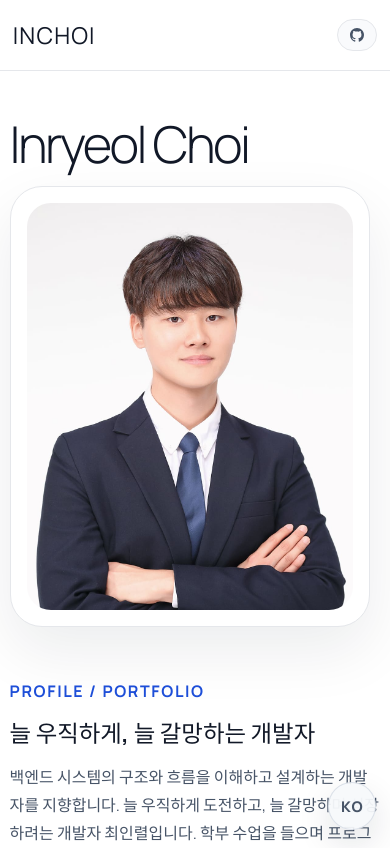
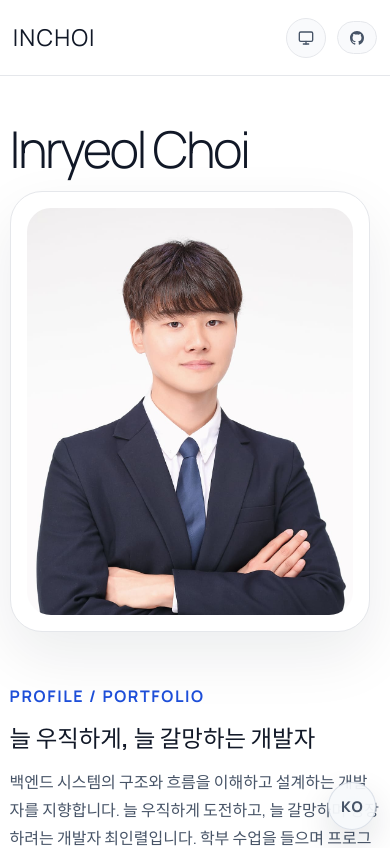
Before and after one commit to InryeolChoi/inchoi.github.io, a React (Vite) app: page / in a window 390 px wide. Shown: the top 848 px of the page. Built offline with nearby package versions, Linux system fonts and the light colour scheme.

Commit message:
Add theme toggle with system mode

```diff
--- a/src/App.tsx
+++ b/src/App.tsx
@@ -11,14 +11,39 @@ import { LearningHistory } from "./components/LearningHistory";
 import { Other } from "./components/Other";
 import { Projects } from "./components/Projects";
 import { Skills } from "./components/Skills";
+import { ThemeToggle } from "./components/ThemeToggle";
 import { getLocale } from "./data/siteContent";
-import type { Locale } from "./types";
+import type { Locale, ResolvedTheme, ThemeMode } from "./types";
+
+const THEME_STORAGE_KEY = "theme_mode_v1";
+const prefersDarkQuery = "(prefers-color-scheme: dark)";
+
+const getStoredThemeMode = (): ThemeMode => {
+  if (typeof window === "undefined") {
+    return "system";
+  }
+
+  const storedValue = window.localStorage.getItem(THEME_STORAGE_KEY);
+  if (storedValue === "light" || storedValue === "dark" || storedValue === "system") {
+    return storedValue;
+  }
+
+  return "system";
+};
+
+const getSystemTheme = (): ResolvedTheme =>
+  window.matchMedia(prefersDarkQuery).matches ? "dark" : "light";
 
 function App() {
   const { i18n, t } = useTranslation();
   const [showIntro, setShowIntro] = useState(true);
   const [isExporting, setIsExporting] = useState(false);
+  const [themeMode, setThemeMode] = useState<ThemeMode>(() => getStoredThemeMode());
+  const [systemTheme, setSystemTheme] = useState<ResolvedTheme>(() =>
+    typeof window === "undefined" ? "light" : getSystemTheme(),
+  );
   const locale: Locale = getLocale(i18n.language);
+  const resolvedTheme: ResolvedTheme = themeMode === "system" ? systemTheme : themeMode;
   const cvRef = useRef<HTMLElement>(null);
 
   useEffect(() => {
@@ -35,12 +60,33 @@ function App() {
     document.documentElement.lang = locale;
   }, [locale]);
 
+  useEffect(() => {
+    const mediaQuery = window.matchMedia(prefersDarkQuery);
+    const syncSystemTheme = () => {
+      setSystemTheme(mediaQuery.matches ? "dark" : "light");
+    };
+
+    syncSystemTheme();
+    mediaQuery.addEventListener("change", syncSystemTheme);
+    return () => {
+      mediaQuery.removeEventListener("change", syncSystemTheme);
+    };
+  }, []);
+
+  useEffect(() => {
+    document.documentElement.dataset.theme = resolvedTheme;
+    document.documentElement.dataset.themeMode = themeMode;
+    document.documentElement.style.colorScheme = resolvedTheme;
+    window.localStorage.setItem(THEME_STORAGE_KEY, themeMode);
+  }, [resolvedTheme, themeMode]);
+
   const handleDownloadCv = async () => {
     if (!cvRef.current || isExporting) {
       return;
     }
 
     setIsExporting(true);
+    document.documentElement.dataset.exportingPdf = "true";
 
     try {
       const html2pdf = (await import("html2pdf.js")).default;
@@ -97,6 +143,7 @@ function App() {
         .from(cvRef.current)
         .save();
     } finally {
+      delete document.documentElement.dataset.exportingPdf;
       window.setTimeout(() => {
         setIsExporting(false);
       }, 150);
@@ -111,6 +158,8 @@ function App() {
           <a className="brand" href="#about">
             {t("brand")}
           </a>
+          <div className="topBarActions">
+            <ThemeToggle mode={themeMode} resolvedTheme={resolvedTheme} onChange={setThemeMode} />
             <a
               className="topGithubLink"
               href="https://github.com/InryeolChoi"
@@ -126,6 +175,7 @@ function App() {
               </svg>
               <span>{t("github")}</span>
             </a>
+          </div>
         </header>
 
         <main className={isExporting ? "pageContent exportMode" : "pageContent"} id="content" ref={cvRef}>
--- /dev/null
+++ b/src/components/ThemeToggle.tsx
@@ -0,0 +1,81 @@
+import { useEffect, useMemo, useRef, useState } from "react";
+import { FiMonitor, FiMoon, FiSun } from "react-icons/fi";
+import { useTranslation } from "react-i18next";
+
+import type { ResolvedTheme, ThemeMode } from "../types";
+
+type ThemeToggleProps = {
+  mode: ThemeMode;
+  resolvedTheme: ResolvedTheme;
+  onChange: (mode: ThemeMode) => void;
+};
+
+const themeIconMap = {
+  light: FiSun,
+  dark: FiMoon,
+  system: FiMonitor,
+} as const;
+
+export function ThemeToggle({ mode, resolvedTheme, onChange }: ThemeToggleProps) {
+  const { t } = useTranslation();
+  const [open, setOpen] = useState(false);
+  const rootRef = useRef<HTMLDivElement>(null);
+
+  useEffect(() => {
+    const handlePointerDown = (event: MouseEvent) => {
+      if (!rootRef.current?.contains(event.target as Node)) {
+        setOpen(false);
+      }
+    };
+
+    document.addEventListener("mousedown", handlePointerDown);
+    return () => {
+      document.removeEventListener("mousedown", handlePointerDown);
+    };
+  }, []);
+
+  const options = useMemo(
+    () => [
+      { mode: "light" as const, label: t("themeLight"), Icon: FiSun },
+      { mode: "dark" as const, label: t("themeDark"), Icon: FiMoon },
+      { mode: "system" as const, label: t("themeSystem"), Icon: FiMonitor },
+    ],
+    [t],
+  );
+  const TriggerIcon = themeIconMap[mode];
+
+  return (
+    <div className="themeToggleRoot" ref={rootRef}>
+      <button
+        type="button"
+        className={open ? "themeToggleButton isOpen" : "themeToggleButton"}
+        aria-expanded={open}
+        aria-haspopup="menu"
+        aria-label={`${t("themeLabel")} (${t(`theme${mode[0].toUpperCase()}${mode.slice(1)}`)})`}
+        onClick={() => setOpen((current) => !current)}
+      >
+        <TriggerIcon aria-hidden="true" />
+        <span className="themeToggleStatus">{resolvedTheme === "dark" ? t("themeDark") : t("themeLight")}</span>
+      </button>
+
+      <div className={open ? "themeToggleMenu isOpen" : "themeToggleMenu"} role="menu" aria-label={t("themeLabel")}>
+        {options.map(({ mode: optionMode, label, Icon }) => (
+          <button
+            key={optionMode}
+            type="button"
+            role="menuitemradio"
+            aria-checked={mode === optionMode}
+            className={mode === optionMode ? "themeToggleOption active" : "themeToggleOption"}
+            onClick={() => {
+              onChange(optionMode);
+              setOpen(false);
+            }}
+          >
+            <Icon aria-hidden="true" />
+            <span>{label}</span>
+          </button>
+        ))}
+      </div>
+    </div>
+  );
+}
--- a/src/index.css
+++ b/src/index.css
@@ -19,6 +19,83 @@
   --accent-soft: #dbeafe;
   --shadow-soft: 0 12px 32px rgba(15, 23, 42, 0.06);
   --shadow-strong: 0 24px 60px rgba(15, 23, 42, 0.08);
+  --page-bg: #ffffff;
+  --header-surface: rgba(255, 255, 255, 0.94);
+  --header-pill: rgba(248, 250, 252, 0.85);
+  --header-pill-hover: rgba(219, 234, 254, 0.7);
+  --floating-surface: rgba(248, 250, 252, 0.88);
+  --floating-surface-strong: rgba(248, 250, 252, 0.94);
+  --floating-border: rgba(148, 163, 184, 0.28);
+  --tooltip-surface: rgba(255, 255, 255, 0.94);
+  --tooltip-border: rgba(148, 163, 184, 0.18);
+  --interactive-surface: #ffffff;
+  --interactive-surface-hover: rgba(239, 246, 255, 0.72);
+  --skill-icon-surface: #1f2937;
+  --course-group-surface: linear-gradient(180deg, rgba(248, 250, 252, 0.94), rgba(255, 255, 255, 0.98));
+  --course-pill-border: rgba(226, 232, 240, 0.95);
+  --course-pill-shadow: 0 6px 16px rgba(15, 23, 42, 0.04);
+}
+
+:root[data-theme="dark"] {
+  color: #e5eefc;
+  background: #0b1220;
+  --ink-strong: #e5eefc;
+  --ink-soft: #9caecb;
+  --surface: #101826;
+  --surface-strong: #111b2b;
+  --surface-muted: #0d1522;
+  --line: rgba(148, 163, 184, 0.2);
+  --accent: #60a5fa;
+  --accent-deep: #93c5fd;
+  --accent-soft: rgba(96, 165, 250, 0.16);
+  --shadow-soft: 0 16px 40px rgba(2, 6, 23, 0.34);
+  --shadow-strong: 0 28px 72px rgba(2, 6, 23, 0.45);
+  --page-bg: radial-gradient(circle at top, rgba(30, 41, 59, 0.5), rgba(11, 18, 32, 1) 50%);
+  --header-surface: rgba(11, 18, 32, 0.84);
+  --header-pill: rgba(15, 23, 42, 0.86);
+  --header-pill-hover: rgba(37, 99, 235, 0.22);
+  --floating-surface: rgba(15, 23, 42, 0.9);
+  --floating-surface-strong: rgba(15, 23, 42, 0.96);
+  --floating-border: rgba(148, 163, 184, 0.2);
+  --tooltip-surface: rgba(15, 23, 42, 0.96);
+  --tooltip-border: rgba(148, 163, 184, 0.22);
+  --interactive-surface: #111b2b;
+  --interactive-surface-hover: rgba(37, 99, 235, 0.16);
+  --skill-icon-surface: #0f172a;
+  --course-group-surface: linear-gradient(180deg, rgba(15, 23, 42, 0.98), rgba(17, 27, 43, 0.98));
+  --course-pill-border: rgba(148, 163, 184, 0.22);
+  --course-pill-shadow: 0 10px 24px rgba(2, 6, 23, 0.3);
+}
+
+:root[data-exporting-pdf="true"] {
+  color: #14213d;
+  background: #ffffff;
+  --ink-strong: #111827;
+  --ink-soft: #475467;
+  --surface: #ffffff;
+  --surface-strong: #ffffff;
+  --surface-muted: #f8fafc;
+  --line: #e5e7eb;
+  --accent: #2563eb;
+  --accent-deep: #1d4ed8;
+  --accent-soft: #dbeafe;
+  --shadow-soft: 0 12px 32px rgba(15, 23, 42, 0.06);
+  --shadow-strong: 0 24px 60px rgba(15, 23, 42, 0.08);
+  --page-bg: #ffffff;
+  --header-surface: rgba(255, 255, 255, 0.94);
+  --header-pill: rgba(248, 250, 252, 0.85);
+  --header-pill-hover: rgba(219, 234, 254, 0.7);
+  --floating-surface: rgba(248, 250, 252, 0.88);
+  --floating-surface-strong: rgba(248, 250, 252, 0.94);
+  --floating-border: rgba(148, 163, 184, 0.28);
+  --tooltip-surface: rgba(255, 255, 255, 0.94);
+  --tooltip-border: rgba(148, 163, 184, 0.18);
+  --interactive-surface: #ffffff;
+  --interactive-surface-hover: rgba(239, 246, 255, 0.72);
+  --skill-icon-surface: #1f2937;
+  --course-group-surface: linear-gradient(180deg, rgba(248, 250, 252, 0.94), rgba(255, 255, 255, 0.98));
+  --course-pill-border: rgba(226, 232, 240, 0.95);
+  --course-pill-shadow: 0 6px 16px rgba(15, 23, 42, 0.04);
 }
 
 * {
@@ -34,7 +111,8 @@ body {
   min-width: 320px;
   min-height: 100vh;
   color: var(--ink-strong);
-  background: #ffffff;
+  background: var(--page-bg);
+  transition: background-color 0.2s ease, color 0.2s ease;
 }
 
 a {
@@ -68,8 +146,9 @@ img {
   align-items: center;
   justify-content: space-between;
   padding: 1.1rem clamp(1.2rem, 2vw, 2rem);
-  background: rgba(255, 255, 255, 0.94);
+  background: var(--header-surface);
   border-bottom: 1px solid var(--line);
+  backdrop-filter: blur(18px);
 }
 
 .brand {
@@ -79,6 +158,12 @@ img {
   letter-spacing: 0.05em;
 }
 
+.topBarActions {
+  display: inline-flex;
+  align-items: center;
+  gap: 0.65rem;
+}
+
 .topGithubLink {
   display: inline-flex;
   align-items: center;
@@ -86,7 +171,7 @@ img {
   padding: 0.45rem 0.8rem;
   border-radius: 999px;
   border: 1px solid var(--line);
-  background: rgba(248, 250, 252, 0.85);
+  background: var(--header-pill);
   color: var(--ink-soft);
   transition: transform 0.2s ease, background-color 0.2s ease, color 0.2s ease;
 }
@@ -94,7 +179,94 @@ img {
 .topGithubLink:hover,
 .topGithubLink:focus-visible {
   transform: translateY(-1px);
-  background: rgba(219, 234, 254, 0.7);
+  background: var(--header-pill-hover);
+  color: var(--ink-strong);
+}
+
+.themeToggleRoot {
+  position: relative;
+}
+
+.themeToggleButton {
+  display: inline-flex;
+  align-items: center;
+  justify-content: center;
+  gap: 0.45rem;
+  min-width: 2.5rem;
+  height: 2.5rem;
+  padding: 0 0.78rem;
+  border: 1px solid var(--line);
+  border-radius: 999px;
+  background: var(--header-pill);
+  color: var(--ink-soft);
+  cursor: pointer;
+  transition: transform 0.2s ease, background-color 0.2s ease, color 0.2s ease;
+}
+
+.themeToggleButton:hover,
+.themeToggleButton:focus-visible,
+.themeToggleButton.isOpen {
+  transform: translateY(-1px);
+  background: var(--header-pill-hover);
+  color: var(--ink-strong);
+}
+
+.themeToggleButton svg,
+.themeToggleOption svg {
+  width: 1rem;
+  height: 1rem;
+}
+
+.themeToggleStatus {
+  display: none;
+  font-size: 0.88rem;
+  font-weight: 700;
+}
+
+.themeToggleMenu {
+  position: absolute;
+  right: 0;
+  top: calc(100% + 0.55rem);
+  z-index: 30;
+  display: grid;
+  gap: 0.35rem;
+  min-width: 10rem;
+  padding: 0.45rem;
+  border: 1px solid var(--line);
+  border-radius: 18px;
+  background: var(--surface-strong);
+  box-shadow: var(--shadow-soft);
+  opacity: 0;
+  transform: translateY(-8px);
+  pointer-events: none;
+  transition: opacity 0.18s ease, transform 0.18s ease;
+}
+
+.themeToggleMenu.isOpen {
+  opacity: 1;
+  transform: translateY(0);
+  pointer-events: auto;
+}
+
+.themeToggleOption {
+  display: inline-flex;
+  align-items: center;
+  gap: 0.7rem;
+  width: 100%;
+  min-height: 2.5rem;
+  padding: 0.55rem 0.75rem;
+  border: 0;
+  border-radius: 14px;
+  background: transparent;
+  color: var(--ink-soft);
+  cursor: pointer;
+  transition: background-color 0.2s ease, color 0.2s ease;
+}
+
+.themeToggleOption:hover,
+.themeToggleOption:focus-visible,
+.themeToggleOption.active {
+  background: var(--accent-soft);
   color: var(--ink-strong);
 }
 
@@ -127,9 +299,9 @@ img {
   justify-content: center;
   width: 3.3rem;
   height: 3.3rem;
-  border: 1px solid rgba(148, 163, 184, 0.28);
+  border: 1px solid var(--floating-border);
   border-radius: 999px;
-  background: rgba(248, 250, 252, 0.88);
+  background: var(--floating-surface);
   backdrop-filter: blur(16px);
   box-shadow: 0 14px 34px rgba(15, 23, 42, 0.12);
   overflow: visible;
@@ -141,7 +313,7 @@ img {
 
 .floatingLanguageControl.isOpen {
   width: 7.2rem;
-  background: rgba(248, 250, 252, 0.94);
+  background: var(--floating-surface-strong);
   box-shadow: 0 16px 36px rgba(15, 23, 42, 0.14);
 }
 
@@ -151,9 +323,9 @@ img {
   bottom: calc(100% + 0.5rem);
   transform: translateX(50%);
   padding: 0.6rem 0.8rem;
-  border: 1px solid rgba(148, 163, 184, 0.18);
+  border: 1px solid var(--tooltip-border);
   border-radius: 16px;
-  background: rgba(255, 255, 255, 0.94);
+  background: var(--tooltip-surface);
   color: var(--ink-soft);
   box-shadow: 0 14px 34px rgba(15, 23, 42, 0.1);
   font-size: 0.84rem;
@@ -170,9 +342,9 @@ img {
   top: 100%;
   width: 10px;
   height: 10px;
-  background: rgba(255, 255, 255, 0.94);
-  border-right: 1px solid rgba(148, 163, 184, 0.18);
-  border-bottom: 1px solid rgba(148, 163, 184, 0.18);
+  background: var(--tooltip-surface);
+  border-right: 1px solid var(--tooltip-border);
+  border-bottom: 1px solid var(--tooltip-border);
   transform: translate(50%, -5px) rotate(45deg);
 }
 
@@ -210,13 +382,13 @@ img {
   border-radius: 999px;
   padding: 0;
   background: transparent;
-  color: rgba(71, 85, 105, 0.88);
+  color: var(--ink-soft);
   cursor: pointer;
   transition: background-color 0.2s ease, color 0.2s ease;
 }
 
 .floatingLanguageOption.active {
-  background: rgba(191, 219, 254, 0.72);
+  background: var(--accent-soft);
   color: var(--ink-strong);
   font-weight: 700;
 }
@@ -239,7 +411,7 @@ img {
 .floatingLanguageTrigger:hover,
 .floatingLanguageTrigger:focus-visible {
   transform: scale(1.02);
-  background: rgba(239, 246, 255, 0.72);
+  background: var(--interactive-surface-hover);
   color: var(--ink-strong);
 }
 
@@ -247,7 +419,7 @@ img {
   opacity: 0;
   transform: scale(0.9);
   pointer-events: none;
-  background: rgba(219, 234, 254, 0.82);
+  background: var(--header-pill-hover);
   color: var(--ink-strong);
 }
 
@@ -382,7 +554,7 @@ img {
 
 .secondaryButton {
   border: 1px solid var(--line);
-  background: #ffffff;
+  background: var(--interactive-surface);
 }
 
 .primaryButton:hover,
@@ -420,7 +592,7 @@ img {
   width: min(100%, 360px);
   padding: 1rem;
   border-radius: 32px;
-  background: #ffffff;
+  background: var(--surface-strong);
   border: 1px solid var(--line);
   box-shadow: var(--shadow-strong);
   justify-self: end;
@@ -459,7 +631,7 @@ img {
 .wideCardHeader a {
   padding: 0.65rem 0.95rem;
   border: 1px solid var(--line);
-  background: #ffffff;
+  background: var(--interactive-surface);
   font-size: 0.92rem;
   font-weight: 700;
 }
@@ -501,7 +673,7 @@ img {
   padding: 1.5rem 1.6rem;
   border: 1px solid var(--line);
   border-radius: 28px;
-  background: #ffffff;
+  background: var(--surface);
   box-shadow: var(--shadow-soft);
 }
 
@@ -542,7 +714,7 @@ img {
   width: 64px;
   height: 64px;
   border-radius: 20px;
-  background: #1f2937;
+  background: var(--skill-icon-surface);
   color: #ffffff;
   font-size: 2rem;
 }
@@ -635,7 +807,7 @@ img {
   padding: 1rem 1.05rem;
   border: 1px solid rgba(148, 163, 184, 0.18);
   border-radius: 20px;
-  background: linear-gradient(180deg, rgba(248, 250, 252, 0.94), rgba(255, 255, 255, 0.98));
+  background: var(--course-group-surface);
 }
 
 .courseGroupCard h4 {
@@ -660,10 +832,10 @@ img {
   gap: 0.5rem;
   padding: 0.5rem 0.7rem 0.5rem 0.8rem;
   border-radius: 999px;
-  background: #ffffff;
-  border: 1px solid rgba(226, 232, 240, 0.95);
+  background: var(--surface-strong);
+  border: 1px solid var(--course-pill-border);
   color: var(--ink-strong);
-  box-shadow: 0 6px 16px rgba(15, 23, 42, 0.04);
+  box-shadow: var(--course-pill-shadow);
   font-size: 0.92rem;
   line-height: 1.3;
 }
@@ -675,7 +847,7 @@ img {
   min-width: 2.3rem;
   padding: 0.2rem 0.45rem;
   border-radius: 999px;
-  background: rgba(219, 234, 254, 0.75);
+  background: var(--accent-soft);
   color: var(--accent-deep);
   font-size: 0.8rem;
   font-weight: 800;
@@ -781,7 +953,7 @@ img {
   padding: 0.75rem 0.9rem;
   border: 1px solid var(--line);
   border-radius: 14px;
-  background: #ffffff;
+  background: var(--surface-strong);
   box-shadow: 0 18px 40px rgba(15, 23, 42, 0.14);
   color: var(--ink-soft);
   font-size: 0.92rem;
@@ -796,7 +968,7 @@ img {
   top: 100%;
   width: 10px;
   height: 10px;
-  background: #ffffff;
+  background: var(--surface-strong);
   border-right: 1px solid var(--line);
   border-bottom: 1px solid var(--line);
   transform: translateY(-5px) rotate(45deg);
@@ -1089,6 +1261,11 @@ img {
     padding-inline: 0.7rem;
   }
 
+  .themeToggleButton {
+    width: 2.5rem;
+    padding-inline: 0;
+  }
+
   .topGithubLink span {
     display: none;
   }
--- a/src/types.ts
+++ b/src/types.ts
@@ -1,4 +1,6 @@
 export type Locale = "ko" | "en";
+export type ThemeMode = "light" | "dark" | "system";
+export type ResolvedTheme = "light" | "dark";
 
 export type LinkItem = {
   label: string;
```
Also changed, not shown: src/i18n.ts (+8 -0 lines). Lines whose indentation alone changed are shown as unchanged.
